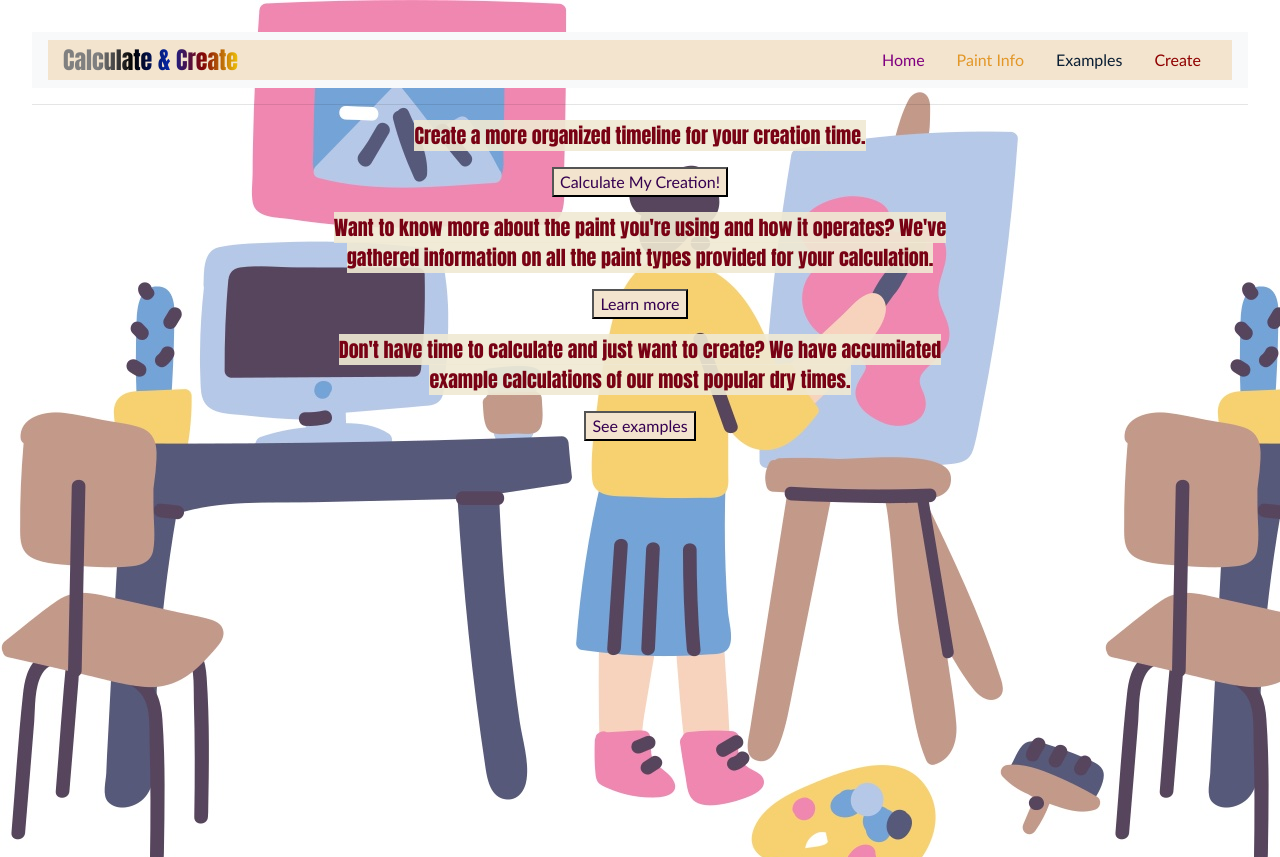
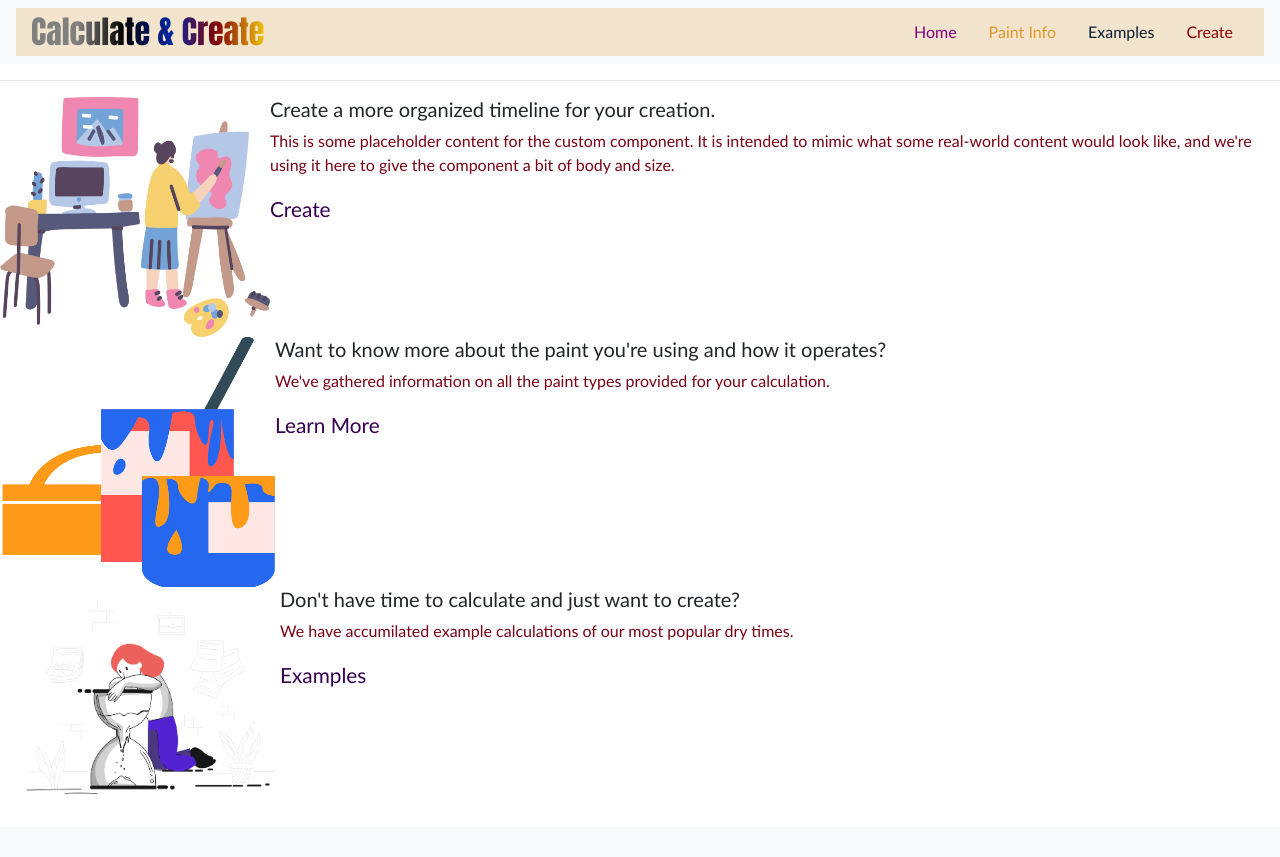
Before and after one commit to Grxcelynx/Calculate-and-Create, a Flask app: page /homepage in a window 1280 px wide. After the commit the page ends 794 px from the top, so only its background shows below. Run offline with Flask 2, Linux system fonts and the light colour scheme; some libraries are stand-ins or nearby versions.

Commit message:
DONE DONE with homepage

```diff
--- a/static/style.css
+++ b/static/style.css
@@ -79,17 +79,13 @@
   padding-top: 3em;
   padding-bottom: 3em;
   text-align: center;
-  /* background: linear-gradient(to right, #780214, red, #E29728, #E6BF0F,#469E03, blue, #121954 ); */
-  /* background: linear-gradient(to right, red, #dbe60f,blue ); */
   background: linear-gradient(to right,white, white,grey, grey,black, #0a1b60, #520000,#e2bd28, yellow);
-
-
   -webkit-background-clip: text;
   -webkit-text-fill-color: transparent;
 }
 
 .rainbow-letters {
-  font-size: 1.5em;
+  font-size: 2em;
   font-family: Impact, Haettenschweiler, 'Arial Narrow Bold', sans-serif;
   font-weight: bold;
   /* background: linear-gradient(to right, #ef5350, #f48fb1, #7e57c2, #2196f3, #26c6da, #43a047, #eeff41, #f9a825, #ff5722); */
@@ -102,40 +98,23 @@
   background-color: #F3E4CE;
 }
 
-div.homepage {
-  position: relative;
-  text-align: center;
-  width: auto;
-  height: auto;
-  padding: 2em;
-  padding-bottom: 25em;
 
+img.creation-form-img {
+  width: 270px;
+}
 
+img.paint-info-img {
+  height: 250px;
+  width: 275px;
+}
+
+img.example-img {
+  width: 280px;
 
 }
 
-body.homebody {
-  margin: center;
-  border: 10em;
-  align-items: center;
-  text-align: center;
-  background-image: url(/static/img/pluto-artist-workspace.jpeg);
-
-}
-
-p.homepara {
-  font-size: 20px;
-  padding-left: 15em;
-  padding-right: 15em;
-  font-family: Impact, Haettenschweiler, 'Arial Narrow Bold', sans-serif;
-  /* background-color: #F3E4CE(0,0,0,0.4); */
-  /* background-color: rgba(240, 233, 211, 0.4); */
-
-}
-
-p.homepara span {
-  background-color: rgba(240, 233, 211, 0.9);
-
+a.home-button {
+  font-size: 1.3em;
 }
 
 .grid {
--- a/templates/homepage.html
+++ b/templates/homepage.html
@@ -20,46 +20,37 @@
       <!-- <li><a href="/get_canvas_sizes">View all canvas sizes</a></li> -->
       <!-- <li><a href="/render_form">Calculate My Creation!</a></li> -->
       <!-- FOR TESTING PURPOSES^^^^ -->
-      <body class="homebody">
-        <!-- <img src="static/img/pluto-artist-workspace.jpeg" class="homepage"> -->
-        <p class="homepara">
-          <p class="homepara">
-            <p class="homepara">
-              <span>
-                Create a more organized timeline for your creation time.
-              </span>
-            </p>
-            <button>
-              <a href="/render_form">Calculate My Creation!</a>
-            </button>
-          </p>
 
-          <p class="homepara">
-            <p class="homepara">
-              <span>
-              Want to know more about the paint you're using and how it operates?
-              We've gathered information on all the paint types provided for your calculation.
-            </span>
-            </p>
-            <button>
-              <a href="/paint_info">Learn more </a>
-            </button>
-          </p>
+      <div class="d-flex position-relative">
+        <img src="/static/img/pluto-artist-workspace.jpeg" class="creation-form-img" alt="...">
+        <!-- Illustration by <a href="https://icons8.com/illustrations/author/5dbbfa9e01d0360016457560">Sara Maese</a> from <a href="https://icons8.com/illustrations">Ouch!</a> -->
+        <div>
+          <h5 class="create-homepage">Create a more organized timeline for your creation.</h5>
+          <p>This is some placeholder content for the custom component. It is intended to mimic what some real-world content would look like, and we're using it here to give the component a bit of body and size.</p>
+          <a href="/render_form" class="home-button">Create</a>
+        </div>
+      </div>
 
-          <p class="homepara">
-            <p class="homepara">
-              <span>
-                Don't have time to calculate and just want to create? We have accumilated example calculations of our most popular dry times.
-              </span>
-            </p>
-            <button>
-              <a href="/calc_examples">See examples</a>
-            </button>
+      <div class="d-flex position-relative">
+        <img src="/static/img/kingdom-1232.png" class="paint-info-img" alt="...">
+        <!-- Illustration by <a href="https://icons8.com/illustrations/author/5c07e68d82bcbc0092519bb6">Icons 8</a> from <a href="https://icons8.com/illustrations">Ouch!</a> -->
+        <div>
+          <h5 class="info-homepage">Want to know more about the paint you're using and how it operates?</h5>
+          <p>We've gathered information on all the paint types provided for your calculation.</p>
+          <a href="/render_form" class="home-button">Learn More</a>
+        </div>
+      </div>
 
-          </p>
-        </p>
-      </body>
+      <div class="d-flex position-relative">
 
+          <img src="/static/img/pixeltrue-time-management-1.png" class="example-img" alt="...">
+
+          <div>
+            <h5 class="example-homepage">Don't have time to calculate and just want to create?</h5>
+            <p>We have accumilated example calculations of our most popular dry times.</p>
+            <a href="/calc_examples" class="home-button">Examples</a>
+          </div>
+      </div>
 
   {% endblock %}
 </div>
```
Also changed, not shown: static/img/kingdom-1232.png (added), static/img/pixeltrue-time-management-1.png (added).
